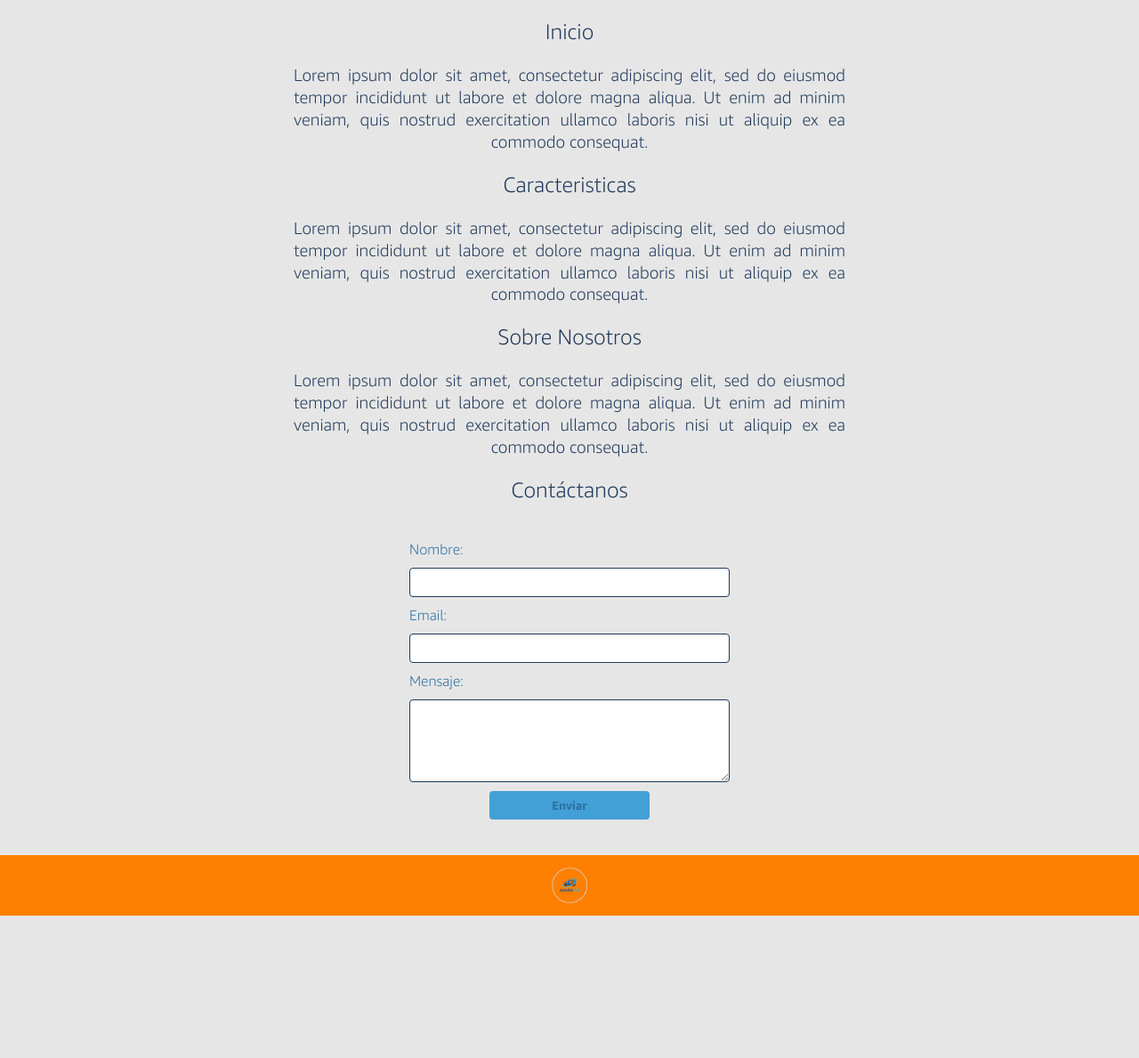
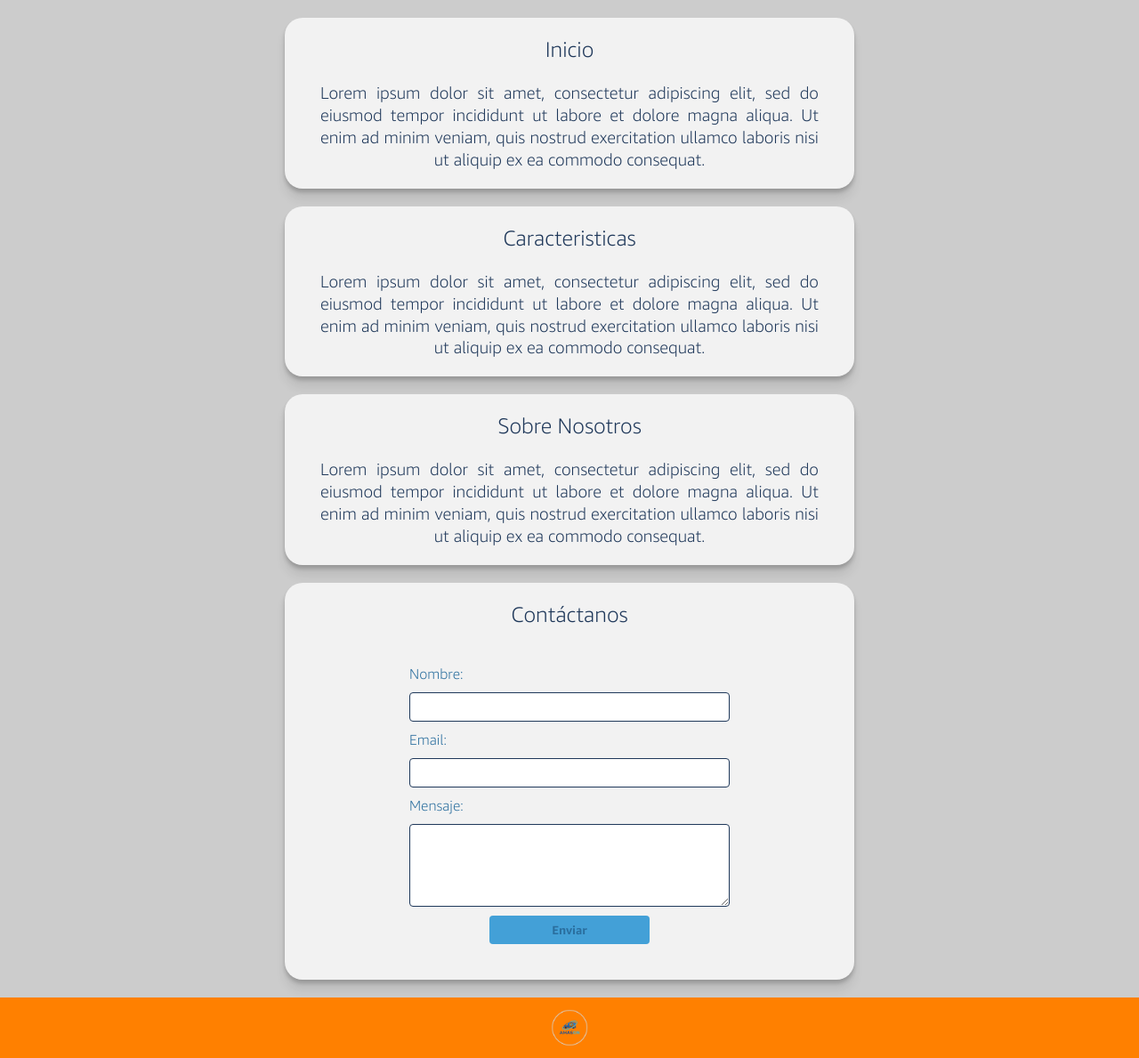
Before and after one commit to jgargal98/Amason-web-static, a PHP site: page / in a window 1280 px wide. Shown: the part 136-1325 px from the top of the page at 89% size. Before the commit the page ends 1165 px from the top, so only its background shows below. Run offline with PHP 8.4, Linux system fonts and the light colour scheme.

Commit message:
sections con box-shadow y border radius

```diff
--- a/css_images/style.css
+++ b/css_images/style.css
@@ -5,7 +5,7 @@
     --orangeaccent: #FF8000;
 
     --bgdark:     hsl(0, 0%, 15%);
-    --bglight:    hsl(0, 0%, 90%);
+    --bglight:    hsl(0, 0%, 80%);
 }
 
 *{
@@ -77,13 +77,17 @@ header div{
 }
 
 section{
+  background-color: hsl(0, 0%, 95%);
+  box-shadow: 0px 4px 4px hsla(0, 0%, 0%, 0.188),
+      0px 12px 12px hsla(0, 0%, 0%, 0.082);
   width: 50%;
   margin: 20px auto;
   display: flex;
   flex-direction: column;
   gap: 20px;
-  max-width: 100%;
-  padding: 0 10px;
+  max-width: 700%;
+  padding: 20px 40px;
+  border-radius: 20px;
 }
 
 p, li {
```
